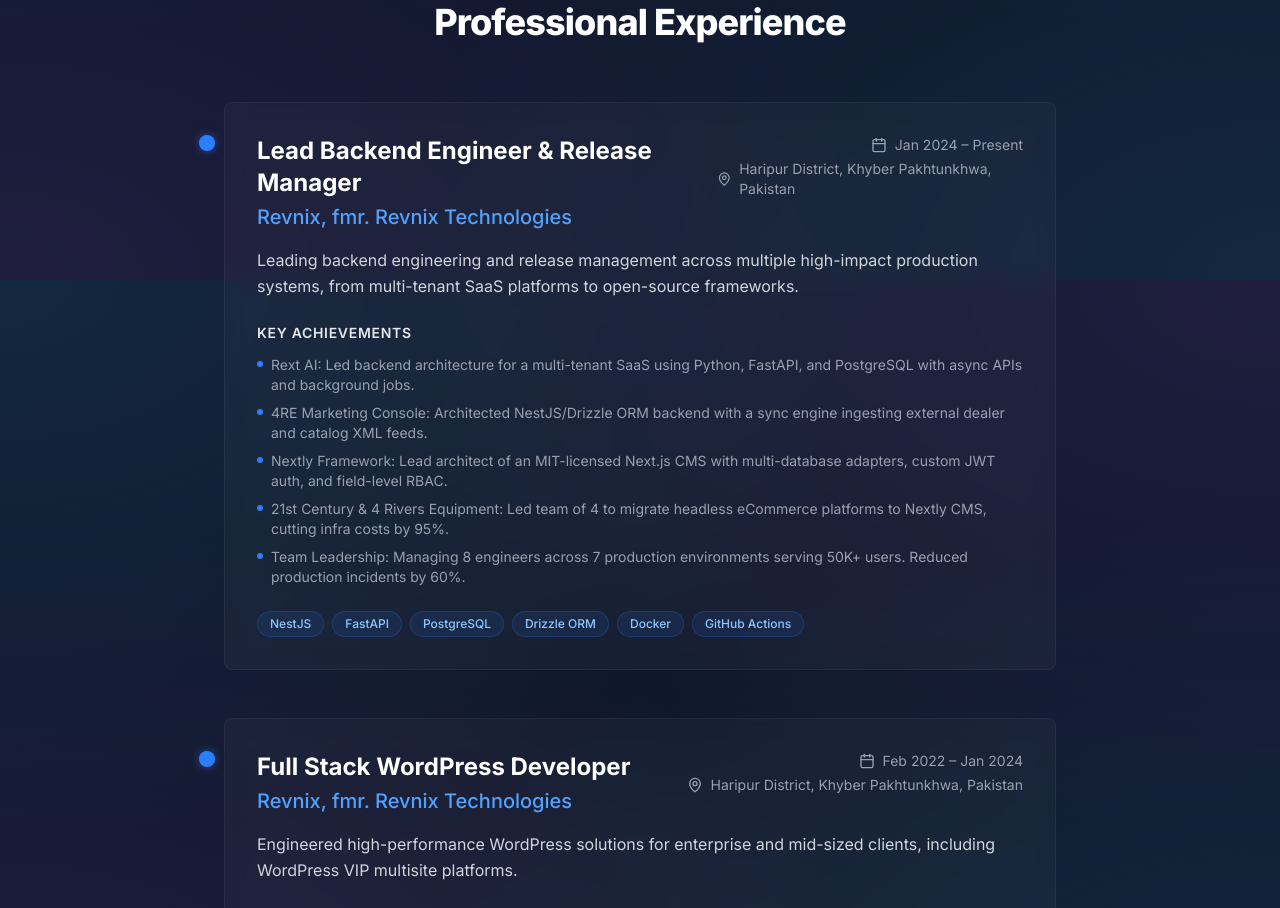
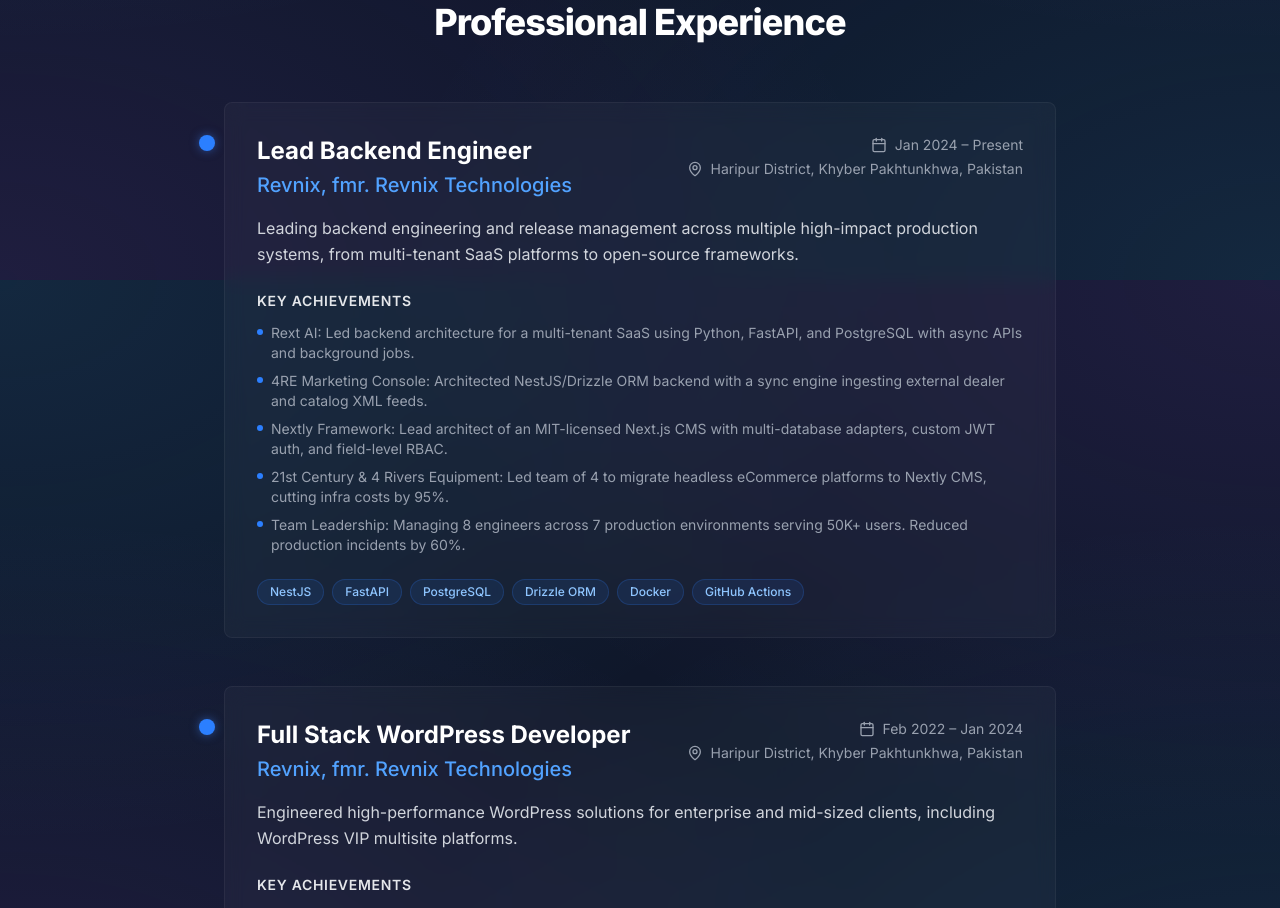
Before and after one commit to ifaisaldev/Portfolio, a Next.js app: page / in a window 1280 px wide. Shown: the part 1320-2228 px from the top of the page. Built offline with nearby package versions, Linux system fonts and the light colour scheme; no server answers.

Commit message:
Update page.tsx

```diff
--- a/app/page.tsx
+++ b/app/page.tsx
@@ -99,7 +99,7 @@
 
           <div className="space-y-12 border-l-2 border-white/5 md:border-none ml-4 md:ml-0 pl-4 md:pl-0">
             <ExperienceCard
-              title="Lead Backend Engineer & Release Manager"
+              title="Lead Backend Engineer"
               company="Revnix, fmr. Revnix Technologies"
               period="Jan 2024 – Present"
               location="Haripur District, Khyber Pakhtunkhwa, Pakistan"
```
